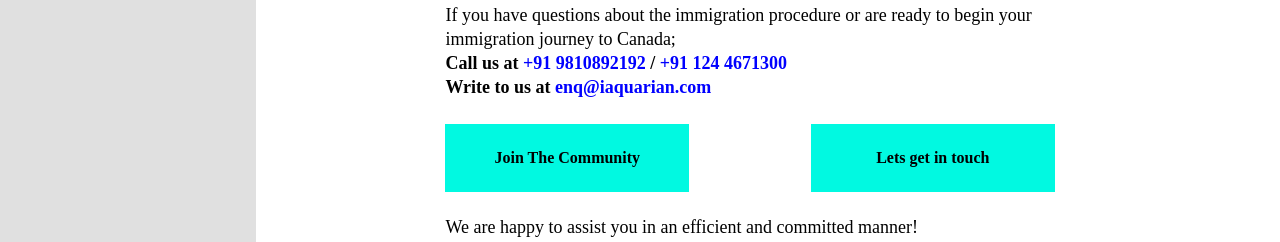
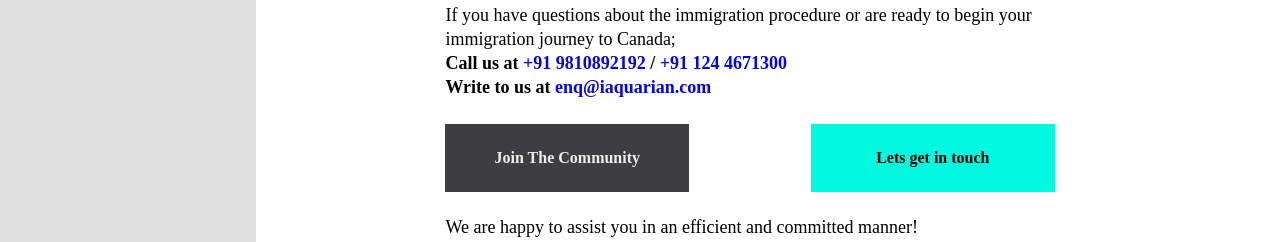
Before and after one commit to BizmanSS/Aquarian, a React (Create React App) app: page /about-us in a window 1280 px wide. Shown: the part 4060-4302 px from the top of the page. Built offline with nearby package versions, Linux system fonts and the light colour scheme.

Commit message:
Color change

```diff
--- a/src/components/AboutUs/TheAquarian.js
+++ b/src/components/AboutUs/TheAquarian.js
@@ -51,6 +51,7 @@ const TheAquarian = () => {
             {!isActive && (
               <div
                 className="button"
+                style={{backgroundColor:"#3E3E41", color:"#EEEEEE"}}
                 onMouseEnter={() => !isMobile && setIsActive(true)}
                 onMouseLeave={() => !isMobile && setIsActive(false)}
                 onClick={handleClick}
@@ -61,6 +62,7 @@ const TheAquarian = () => {
             {isActive && (
               <div
                 className="button2"
+                style={{backgroundColor:"#3E3E41", color:"#EEEEEE"}}
                 onMouseLeave={() => !isMobile && setIsActive(false)}
                 onClick={handleClick}
               >
```
